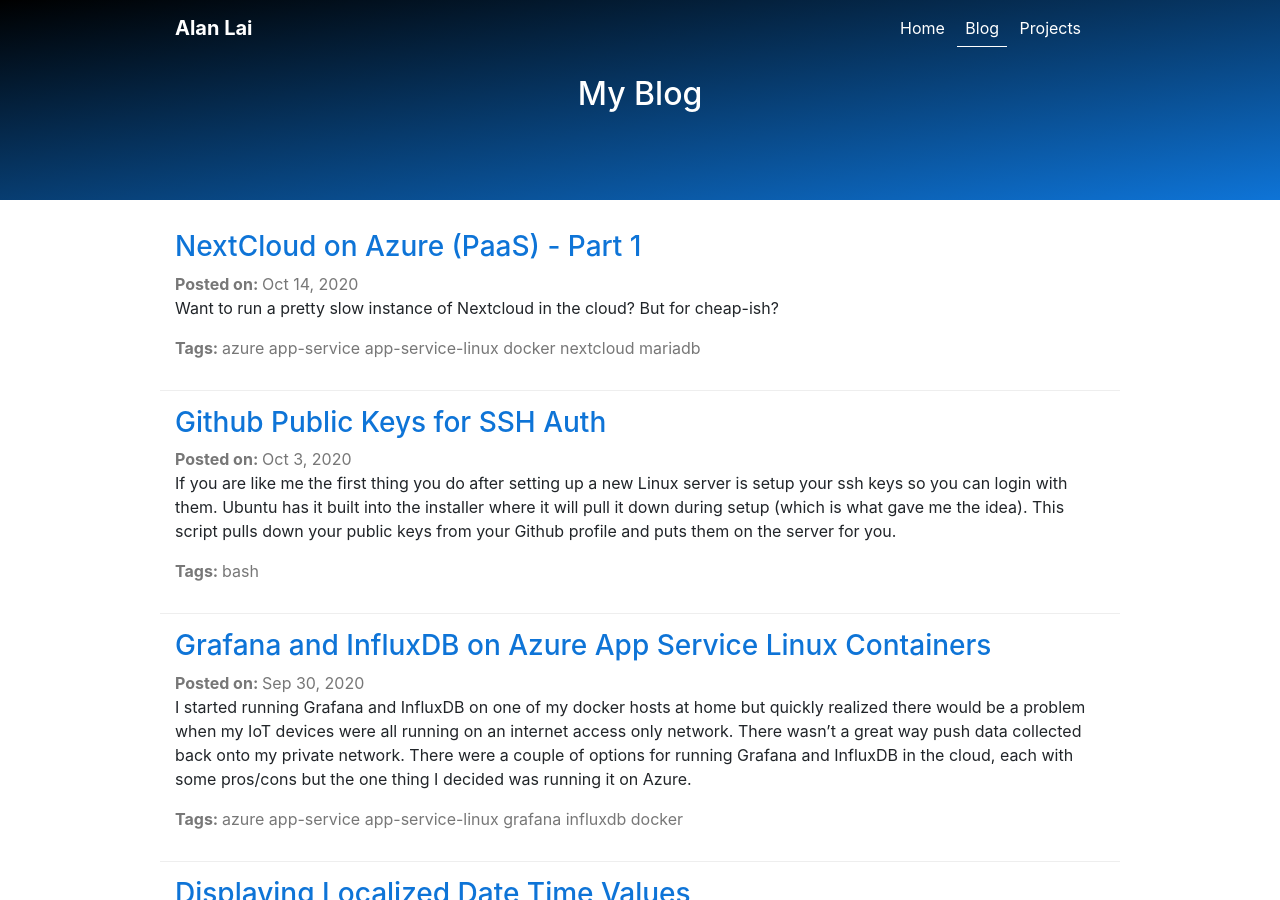
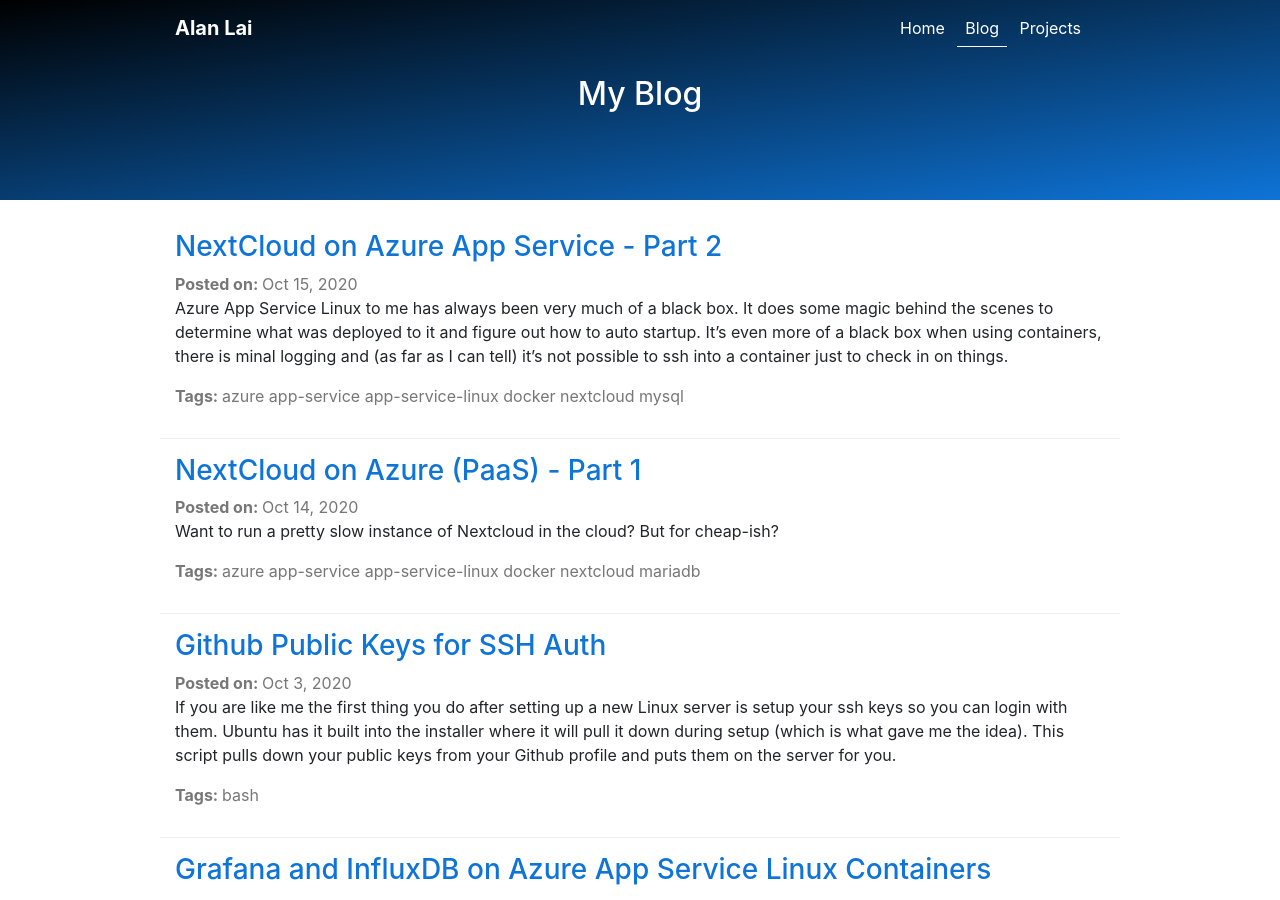
Before and after one commit to anlai/anlai.github.com, a Jekyll site: the page built from blog/index.html, in a window 1280 px wide and 900 px high. Built offline with Jekyll 4.4.1, drawn with Linux system fonts in a browser that asks for light colours; nearby versions of some CDN libraries; some of the changed lines change nothing that is shown.

Commit message:
updated the post links and part 2

````diff
--- a/_posts/2020-10-14-nextcloud-azure-part-1.md
+++ b/_posts/2020-10-14-nextcloud-azure-part-1.md
@@ -29,13 +29,10 @@
 
 MariaDB was a choice, Azure has other managed offerings for MySQL and PostgreSQL as well.  There are some settings that are specific to MariaDB security wise, so if you opt for one of the others you may need to figure out securing the connection on your own.
 
-## Guide
+## Guide Quick Links
 
-Below are the parts, that I'll update the links as I make each new post.
-
-Parts:
 1. Introduction (this post)
-1. Azure App Service Linux Setup
+1. [Azure App Service Linux Setup]({% post_url 2020-10-15-nextcloud-azure-part-2 %})
 1. Azure Database for MariaDB Setup
 1. Nextcloud Setup
 1. Securing and Cleaning up the Nextcloud Install
--- /dev/null
+++ b/_posts/2020-10-15-nextcloud-azure-part-2.md
@@ -0,0 +1,153 @@
+---
+layout: post
+title: NextCloud on Azure App Service - Part 2
+date: 2020-10-15
+categories: azure app-service app-service-linux docker nextcloud mysql
+---
+
+Azure App Service Linux to me has always been very much of a black box.  It does some magic behind the scenes to determine what was deployed to it and figure out how to auto startup.  It's even more of a black box when using containers, there is minal logging and (as far as I can tell) it's not possible to ssh into a container just to check in on things.
+
+While it's possible to deploy using a multi-container setup (Nextcloud + MySQL/MariaDB containers), I don't really advise it just because of the lack of available logging.  What we'll worry about in this post is setting up the local storage for NextCloud docker container and talk about database later on.  This also implies that we won't be using SQLite, it just doesn't work and I doubt the persistent storage would be fast enough anyways.
+
+## Persistent Storage
+
+The biggest problem with App Service is persistent storage.  When using app service the assumption is that the node the instance is running on can be restarted and/or deployed to a new node at any time and anything changed or stored are lost forever.  The only thing you can expect to persist between instances is the application code or in this case the docker container.
+
+There are a couple of options for persistent storage, hint, there is one option that is (unscientifically) an order of magnitude slower than the other.  [This blog post from Tom Kerkhove](https://blog.tomkerkhove.be/2019/07/25/mounting-volumes-on-azure-web-app-for-containers/) does a fantastic job at explaining the options.
+
+Summary of the post, there are two options:
+1. App Service Persistent Shared Storage ([MS Docs](https://docs.microsoft.com/en-us/azure/app-service/configure-custom-container?pivots=container-linux#use-persistent-shared-storage))
+1. Azure Storage Account File Share ([MS Docs, maybe it's a little old?](https://docs.microsoft.com/en-us/azure/app-service/configure-connect-to-azure-storage?pivots=container-linux))
+
+Option #2 is excessively slower, the app will eventually load and configure but it's more or less unusable (think 30-60 seconds minimum to load pages).
+
+Option #1 is quite a bit faster and it's usable but it's not fast.
+
+From what I understand the underlying architecture between the two is that they are mapped network storage (obviously #2 is), one is closer to the node (and faster) than the other.
+
+## Deployment
+
+### Storage Account
+
+Nothing fancy, just deploying a standard v2 storage account.  We're only going to use this for file storage all the configurations will sit in the shared persistent storage on the App Service.  However you technically don't need this, if you are going to use another type of storage built into NextCloud like AWS S3 or BlackBlaze (which is S3 compatible).  But I would recommend doing it as you only pay based on usage.
+
+What this will create is a new storage account, a file share named `nextcloud-data`, and retrieves the storage key.
+
+```powershell
+az storage account create --name $storagename --resource-group $rg --subscription $subscription --access-tier Hot --sku 'Standard_LRS'
+az storage share create --account-name $storagename --name 'nextcloud-data'
+$key = az storage account keys list  --account-name $storagename --resource-group $rg --subscription $subscription --query [0].value
+```
+**See the bottom for the full script**
+
+### Deploying App Service
+
+Deployment is pretty straight forward, we'll create an App Service Plan for Linux, App Service Linux using Docker Compose to define the container, and if you have a domain setup custom DNS.
+
+The reason Docker Compose is required is to be able to map the App Service persistent shared storage.  If we were going to use the storage account for everything all the appropriate volumes can be mounted just by the App Service file mounts.  Since we're going with a hybrid approach, Docker Compose is really the only way to do it.  So let's talk about what's going on here, the file itself isn't doing anything special for the most part, it references the nextcloud (latest) image and exposes port 80 on 8000 on the host.  App Service actually detects that and more or less creates a reverse proxy with SSL termination for you, so when someone navigates to your site with just https (no port) they will get routed to your site properly.
+
+What you'll probably notice is in volumes, there are two things that stand out `${WEBAPP_STORAGE_HOME}` this variable maps to the root of the shared persistent storage.  Notice too that the 3rd one just references `data`, this gets mapped to a mounted file share on the App Service.
+
+Drop this file onto your computer, assumed filename: *docker_compose.yml*
+```yml
+version: '2'
+services:
+  nextcloud:
+    image: nextcloud
+    volumes:
+      - ${WEBAPP_STORAGE_HOME}/site/nextcloud:/var/www/html
+      - ${WEBAPP_STORAGE_HOME}/site/ca:/etc/ssl/azure
+      - data:/var/www/html/data
+    ports:
+      - 8000:80
+    restart: always
+```
+The App Service Plan and App Service will get spun up using Powershell command using Azure CLI.  The full script is at the bottom, but let's break down what is happening.
+
+These variables will just make it easer as we build a bigger and bigger script.  Since you'll need to associate resources with each other, naming everything similar and in variables will just make it loads easier.
+
+These central variables:
+- $subscription -- the unique identifier of the subscription to put the resources into
+- $rg -- name of the resource group
+- $basename -- acts as a global unqiue identifier for services (and associated dns names), e.g. nextcloud-planetexpress would make an App Service called "nextcloud-planetexpress" with a dns name "nextcloud-planetexpress.azurewebsites.net"
+- $location -- region to deploy your services, list can be retrieved by executing this command `az account list-locations -o table`
+- $fqdn -- the fully qualified domain name for the app service (the dns for the main NextCloud site) (optional)
+
+```powershell
+$subscription = '{subscription guid here}'
+$rg = 'nextcloud'
+$basename = 'nextcloud-{uniquename}'
+$location = 'westus'
+$fqdn = 'NOT_SET'
+```
+These commands will spin up the Linux App Service Plan and App Service.  The App Service also references the docker_compose.yml file.
+
+```powershell
+az appservice plan create --name $basename --resource-group $rg --is-linux --location $location --sku P1V2 --subscription $subscription
+az webapp create --name $basename --plan $basename --resource-group $rg  --subscription $subscription --multicontainer-config-type compose --multicontainer-config-file docker_compose.yml
+```
+
+These following commands set some App Service application settings (also maps as environmental variables in the container):
+- WEBSITES_CONTAINER_START_TIME_LIMIT -- increases startup time (in seconds), startup can take quite a while
+- WEBSITES_ENABLE_APP_SERVICE_STORAGE -- enables the shared persistent storage
+
+```powershell
+az webapp config appsettings set --name $basename --resource-group $rg --subscription $subscription --settings WEBSITES_CONTAINER_START_TIME_LIMIT=1800
+az webapp config appsettings set --name $basename --resource-group $rg --subscription $subscription --settings WEBSITES_ENABLE_APP_SERVICE_STORAGE=true
+```
+
+This final command mounts the Storage Account fileshare to the App Service.  Note that the `custom-id` property is the identifier that we reference in the docker_compose.yml file.
+
+```powershell
+az webapp config storage-account add --name $basename --resource-group $rg --account-name $storagename --access-key $key --share-name 'nextcloud-data' --custom-id 'data' --storage-type AzureFiles --mount-path '/var/www/html/data'
+```
+
+### Full Deployment Script
+
+Drop this onto your computer, name it **nextcloud_setup_part1.ps1**
+```powershell
+$subscription = '{subscription guid here}'
+$rg = 'nextcloud'
+$basename = 'nextcloud-{uniquename}'
+$location = 'westus'
+$fqdn = 'NOT_SET'
+
+# storage account
+Write-Host "================================"
+Write-HOst "Storage Account"
+Write-Host "================================"
+
+az storage account create --name $storagename --resource-group $rg --subscription $subscription --access-tier Hot --sku 'Standard_LRS'
+az storage share create --account-name $storagename --name 'nextcloud-data'
+$key = az storage account keys list  --account-name $storagename --resource-group $rg --subscription $subscription --query [0].value
+
+Write-Host "================================"
+Write-Host "App Service"
+Write-Host "================================"
+# app service
+az appservice plan create --name $basename --resource-group $rg --is-linux --location $location --sku P1V2 --subscription $subscription
+
+az webapp create --name $basename --plan $basename --resource-group $rg  --subscription $subscription --multicontainer-config-type compose --multicontainer-config-file docker_compose.yml
+
+az webapp stop --name $basename --resource-group $rg --subscription $subscription
+
+az webapp config appsettings set --name $basename --resource-group $rg --subscription $subscription --settings WEBSITES_CONTAINER_START_TIME_LIMIT=1800
+az webapp config appsettings set --name $basename --resource-group $rg --subscription $subscription --settings WEBSITES_ENABLE_APP_SERVICE_STORAGE=true
+
+az webapp config storage-account add --name $basename --resource-group $rg --account-name $storagename --access-key $key --share-name 'nextcloud-data' --custom-id 'data' --storage-type AzureFiles --mount-path '/var/www/html/data'
+
+## optional
+If($fqdn -ne 'NOT_SET') {
+    az webapp config hostname add --webapp-name $basename --resource-group $rg --subscription $subscription --hostname $fqdn
+    $thumbprint = az webapp config ssl create --name $basename --resource-group $rg --subscription $subscription --hostname $fqdn --query 'thumbprint'
+    az webapp config ssl bind --certificate-thumbprint $thumbprint --ssl-type SNI --name $basename --resource-group $rg --subscription $subscription
+}
+```
+
+## Guide Quick Links
+
+1. [Introduction]({% post_url 2020-10-14-nextcloud-azure-part-1 %})
+1. Azure App Service Linux Setup (this post)
+1. Azure Database for MariaDB Setup
+1. Nextcloud Setup
+1. Securing and Cleaning up the Nextcloud Install
````
